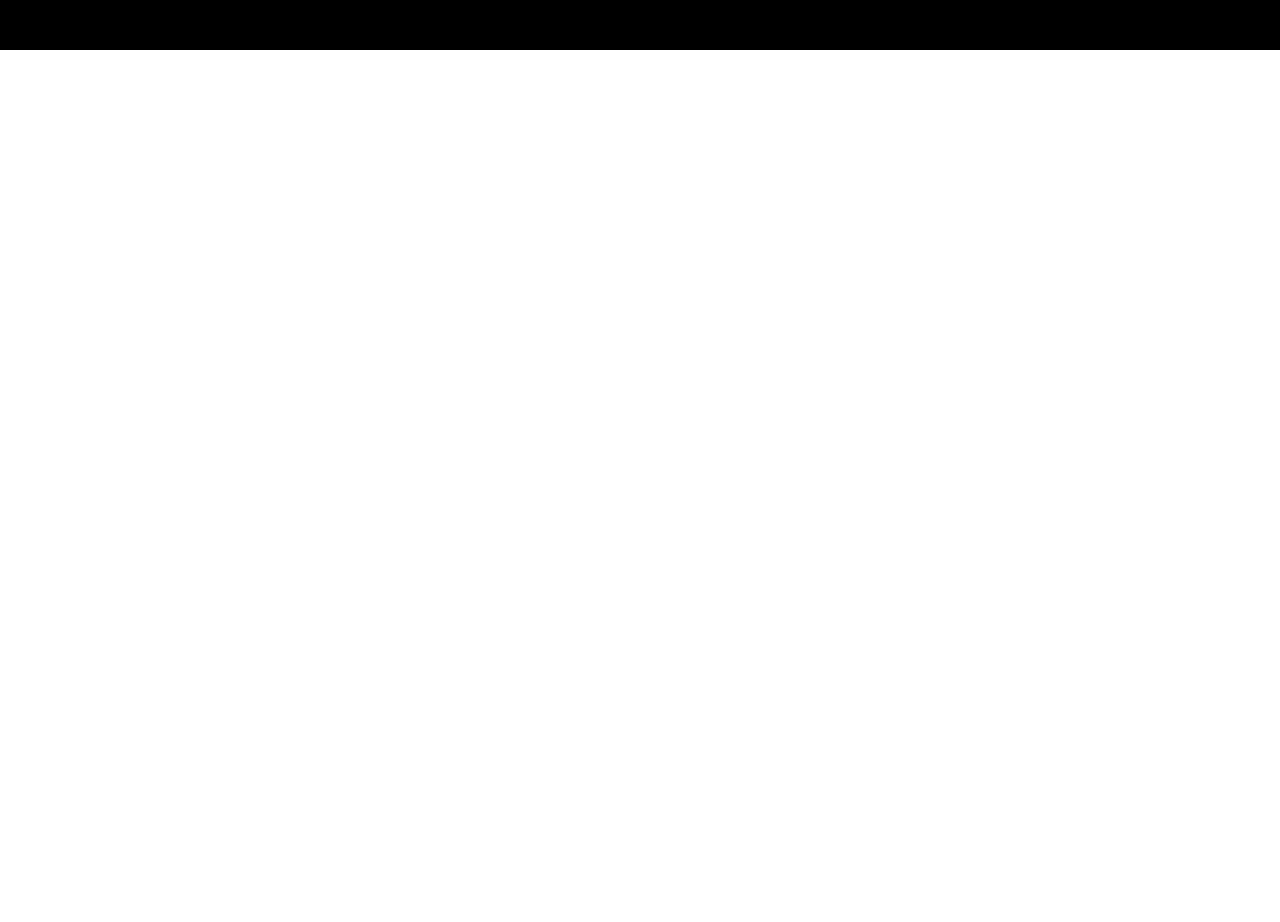
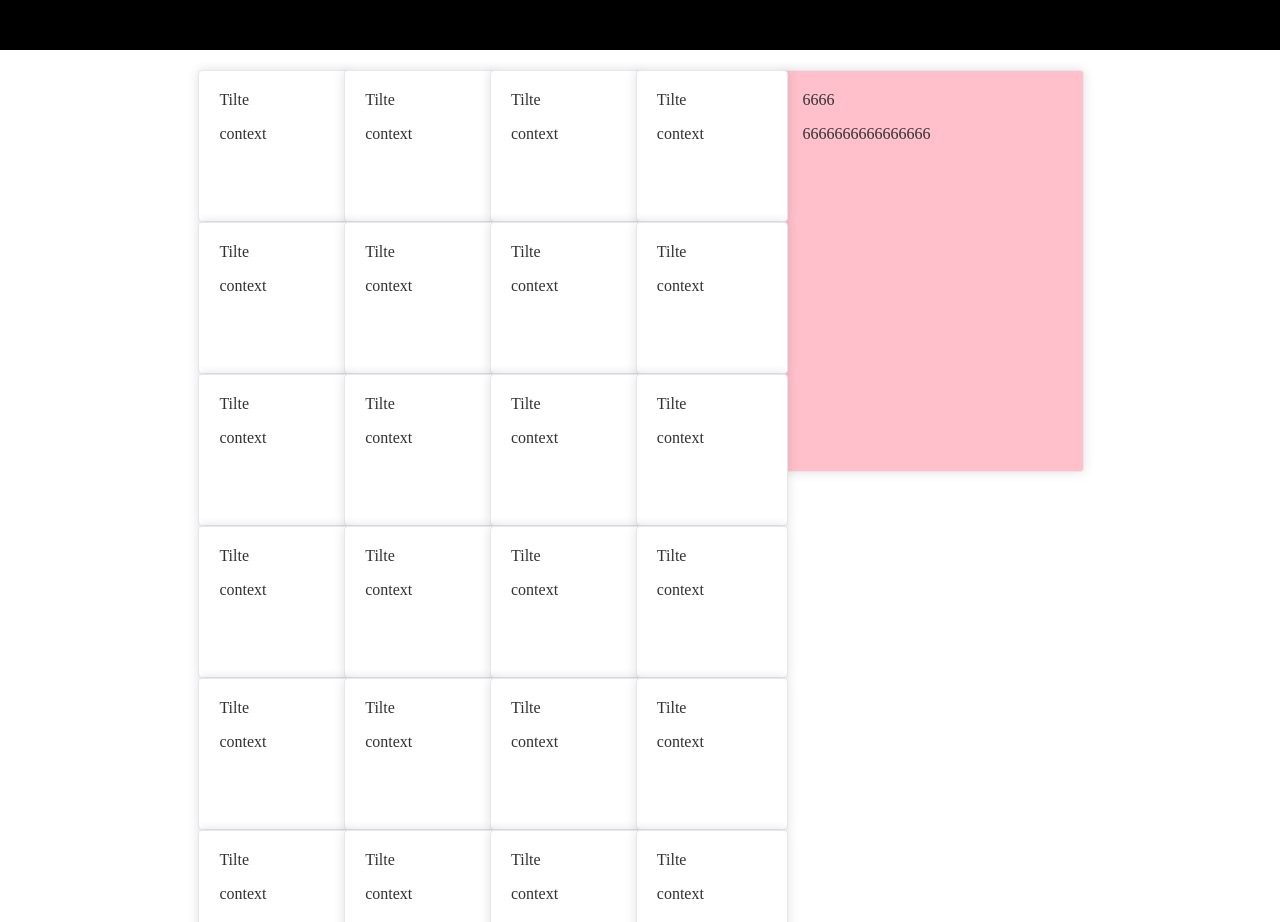
Before and after one commit to Chinghsaing/demo-Blog, a Vue app: page /#/ in a window 1280 px wide. Shown: the part 750-1672 px from the top of the page. Before the commit the page ends 800 px from the top, so only its background shows below. Built offline with nearby package versions, Linux system fonts and the light colour scheme.

Commit message:
开发第四天 已更新Readme

```diff
--- a/src/components/NavBar.vue
+++ b/src/components/NavBar.vue
@@ -1,7 +1,7 @@
 <template>
     <div class="logo-box-container">
         <div class="logo-box">
-            <el-image class="el-img" :src="data.logoUrl" fit="fill"></el-image>
+            <img class="el-img" :src="data.logoUrl" >
             <h2>{{ data.title }}</h2>
         </div>
         <div class="buttom-group">
@@ -69,7 +69,7 @@ const data: dataType = reactive({
         display: flex;
         align-items: center;
 
-        .el-img {
+        img {
             .publicWH(32px, 32px);
         }
     }
--- /dev/null
+++ b/src/components/SmallCard.vue
@@ -0,0 +1,88 @@
+<template>
+    <div class="smallcard-container">
+        <el-row :gutter="20" type="flex" style="flex-wrap: wrap;">
+            <el-col v-for="item in news" :key="item.id" :span="6" :offset="0">
+                <el-card shadow="always" :body-style="{ padding: '20px' }">
+                    <div>
+                        <span>Tilte</span>
+                    </div>
+                    <p>context</p>
+                </el-card>
+            </el-col>
+            <el-col v-for="item in news" :key="item.id" :span="6" :offset="0">
+                <el-card shadow="always" :body-style="{ padding: '20px' }">
+                    <div>
+                        <span>Tilte</span>
+                    </div>
+                    <p>context</p>
+                </el-card>
+            </el-col>
+            <el-col v-for="item in news" :key="item.id" :span="6" :offset="0">
+                <el-card shadow="always" :body-style="{ padding: '20px' }">
+                    <div>
+                        <span>Tilte</span>
+                    </div>
+                    <p>context</p>
+                </el-card>
+            </el-col>
+            <el-col v-for="item in news" :key="item.id" :span="6" :offset="0">
+                <el-card shadow="always" :body-style="{ padding: '20px' }">
+                    <div>
+                        <span>Tilte</span>
+                    </div>
+                    <p>context</p>
+                </el-card>
+            </el-col>
+            <el-col v-for="item in news" :key="item.id" :span="6" :offset="0">
+                <el-card shadow="always" :body-style="{ padding: '20px' }">
+                    <div>
+                        <span>Tilte</span>
+                    </div>
+                    <p>context</p>
+                </el-card>
+            </el-col>
+            <el-col v-for="item in news" :key="item.id" :span="6" :offset="0">
+                <el-card shadow="always" :body-style="{ padding: '20px' }">
+                    <div>
+                        <span>Tilte</span>
+                    </div>
+                    <p>context</p>
+                </el-card>
+            </el-col>
+        </el-row>
+    </div>
+
+
+</template>
+
+<script setup lang="ts">
+const news = [
+    {
+        id: 1,
+        text: 666,
+    },
+    {
+        id: 2,
+        text: 777,
+    },
+    {
+        id: 3,
+        text: 777,
+    },
+    {
+        id: 4,
+        text: 777,
+    },
+]
+</script>
+
+<style scoped lang="less">
+.smallcard-container{
+    .publicWH(55%,auto);
+
+    .el-card {
+    .publicWH(150px, 150px)
+}
+}
+
+</style>
--- /dev/null
+++ b/src/components/UserInfoCard.vue
@@ -0,0 +1,21 @@
+<template>
+    <div class="infocard-container">
+        <el-card shadow="always" :body-style="{ padding: '20px' }">
+            <div>
+                <span>6666</span>
+            </div>
+            <p>6666666666666666</p>
+        </el-card>
+    </div>
+</template>
+
+<script setup lang="ts">
+
+</script>
+
+<style scoped lang="less">
+.el-card {
+    background-color: pink;
+    .publicWH(300px, 400px);
+}
+</style>
--- /dev/null
+++ b/src/hooks/UseScroll.ts
@@ -0,0 +1,15 @@
+import { ref } from 'vue'
+
+export default function () {
+    let fixed = ref(false)
+
+    function UseScroll() {
+        let scrollTop = window.pageYOffset || document.documentElement.scrollTop || document.body.scrollTop
+        let innerHeight = window.innerHeight
+        let res = scrollTop - innerHeight
+        res >= 25 ? (fixed.value = true) : (fixed.value = false)
+    }
+    window.addEventListener('scroll', UseScroll)
+
+    return fixed
+}
--- a/src/style/GobalStyle.less
+++ b/src/style/GobalStyle.less
@@ -1,6 +1,7 @@
 //公共颜色
 @defult: #fff;
 @defultBG: transparent;
+
 //公共样式
 .publicWH(@w, @h) {
     width: @w;
@@ -18,3 +19,78 @@
     justify-items: @ji;
     justify-content: @jt;
 }
+.leftSlideIn(@time,@ease){
+    animation-name: leftSlideIn;
+    animation-duration: @time;
+    animation-timing-function:@ease;
+}
+
+.rightSlideIn(@time,@ease){
+    animation-name: rightSlideIn;
+    animation-duration: @time;
+    animation-timing-function:@ease;
+}
+
+.topSlideIn(@time,@ease){
+    animation-name: topSlideIn;
+    animation-duration: @time;
+    animation-timing-function:@ease;
+}
+.arrowAnimation(){
+    animation-name: arrowAnimation;
+    animation-duration: 1s;
+    animation-direction: alternate-reverse;
+    animation-iteration-count: infinite;
+    animation-timing-function: linear;
+}
+//公共动画组
+@keyframes leftSlideIn{
+    from {
+        margin-right: 100%;
+    }
+    to{
+        margin-right: 0%;
+    }
+}
+
+@keyframes rightSlideIn{
+    from {
+        margin-left: 100%;
+    }
+    to{
+        margin-left: 0%;
+    }
+}
+@keyframes topSlideIn{
+    from {
+        margin-top: 100%;
+    }
+    to{
+        margin-top: 0%;
+    }
+}
+@keyframes arrowAnimation {
+    0% {
+        transform: scale(1);
+    }
+
+    20% {
+        transform: scale(1.1);
+    }
+
+    40% {
+        transform: scale(1.2);
+    }
+
+    60% {
+        transform: scale(1.3);
+    }
+
+    80% {
+        transform: scale(1.4);
+    }
+
+    100% {
+        transform: scale(1.5);
+    }
+}
--- a/src/views/home.vue
+++ b/src/views/home.vue
@@ -8,7 +8,7 @@
                         <img :src="store.$state.NavBarData.logoUrl" alt="" srcset="">
                         <h1>Lemon Blog</h1>
                     </div>
-                    <TextAmt></TextAmt>
+                    <TextAmt class="TextAmt"></TextAmt>
                 </div>
             </div>
         </div>
@@ -19,15 +19,29 @@
         </div>
     </div>
     <div class="main-container-2">
+        <div class="card-container">
+            <SmallCard></SmallCard>
+            <div class="userinfocard-container">
+                <UserInfoCard class="UserInfoCard" :style="fixed == true ? 'position: fixed;top: 0;' : ''"></UserInfoCard>
+            </div>
+
+        </div>
+
     </div>
 </template>
 
 <script setup lang="ts" >
 import NavBar from '@/components/NavBar.vue'
 import TextAmt from '@/components/TextAmt.vue'
-import { useStore } from "@/store/HomeState"
+import SmallCard from '@/components/SmallCard.vue'
+import UserInfoCard from '@/components/UserInfoCard.vue'
+import { useStore } from '@/store/HomeState'
+import UseScroll  from '@/hooks/UseScroll'
 
 const store = useStore()
+const fixed = UseScroll()
+
+
 </script>
 
 <style scoped lang="less">
@@ -38,6 +52,7 @@ const store = useStore()
     flex-direction: column;
     background: url('@/assets/images/background.jpg') no-repeat center;
     background-size: 100% 100%;
+    overflow: hidden;
 
     .center-box-container {
         .publicWH(100%, 85%);
@@ -55,7 +70,9 @@ const store = useStore()
                 flex-direction: column;
 
                 .title {
+                    .publicWH(100%, auto);
                     .publicFlex(center, none, center);
+                    .leftSlideIn(1.5s, ease);
 
                     img {
                         .publicWH(64px, 64px)
@@ -67,46 +84,40 @@ const store = useStore()
                         font-size: 2.5em;
                     }
                 }
+
+                .TextAmt {
+                    .rightSlideIn(1.5s, ease)
+                }
             }
         }
     }
 
     .arrow {
-        animation-name: arrowAnimation;
-        animation-duration: 1s;
-        animation-direction: alternate-reverse;
-        animation-iteration-count: infinite;
-        animation-timing-function: linear;
+        .arrowAnimation();
     }
 }
 
 .main-container-2 {
+    .publicFlex(none, none, none);
+    box-sizing: border-box;
+    .publicWH(100%, auto);
+    .publicMP(0, 0 10% 0 10%);
+
+    .card-container {
+        position: relative;
+        .publicFlex(none, none, center);
+        .publicWH(100%, auto);
+        margin-top: 2%;
+
+        .userinfocard-container {
+            .publicWH(300px, 400px);
+            margin-left: 20px;
+        }
+    }
 }
 
-//创建帧动画
-@keyframes arrowAnimation {
-    0% {
-        transform: scale(1);
-    }
-
-    20% {
-        transform: scale(1.1);
-    }
-
-    40% {
-        transform: scale(1.2);
-    }
-
-    60% {
-        transform: scale(1.3);
-    }
-
-    80% {
-        transform: scale(1.4);
-    }
-
-    100% {
-        transform: scale(1.5);
-    }
-}
+// .fixed {
+//     position: fixed;
+//     top: 0;
+// }
 </style>
--- a/tsconfig.json
+++ b/tsconfig.json
@@ -17,6 +17,6 @@
       "@/*":["src/*"]
     },
   },
-  "include": ["src/**/*.ts", "src/**/*.d.ts", "src/**/*.tsx", "src/**/*.vue"],
+  "include": ["src/**/*.ts", "src/**/*.d.ts", "src/**/*.tsx", "src/**/*.vue", "src/hooks/UseScroll.ts"],
   "references": [{ "path": "./tsconfig.node.json" }]
 }
```
Also changed, not shown: 1 other file (tests, documents, lock files or other folders).
